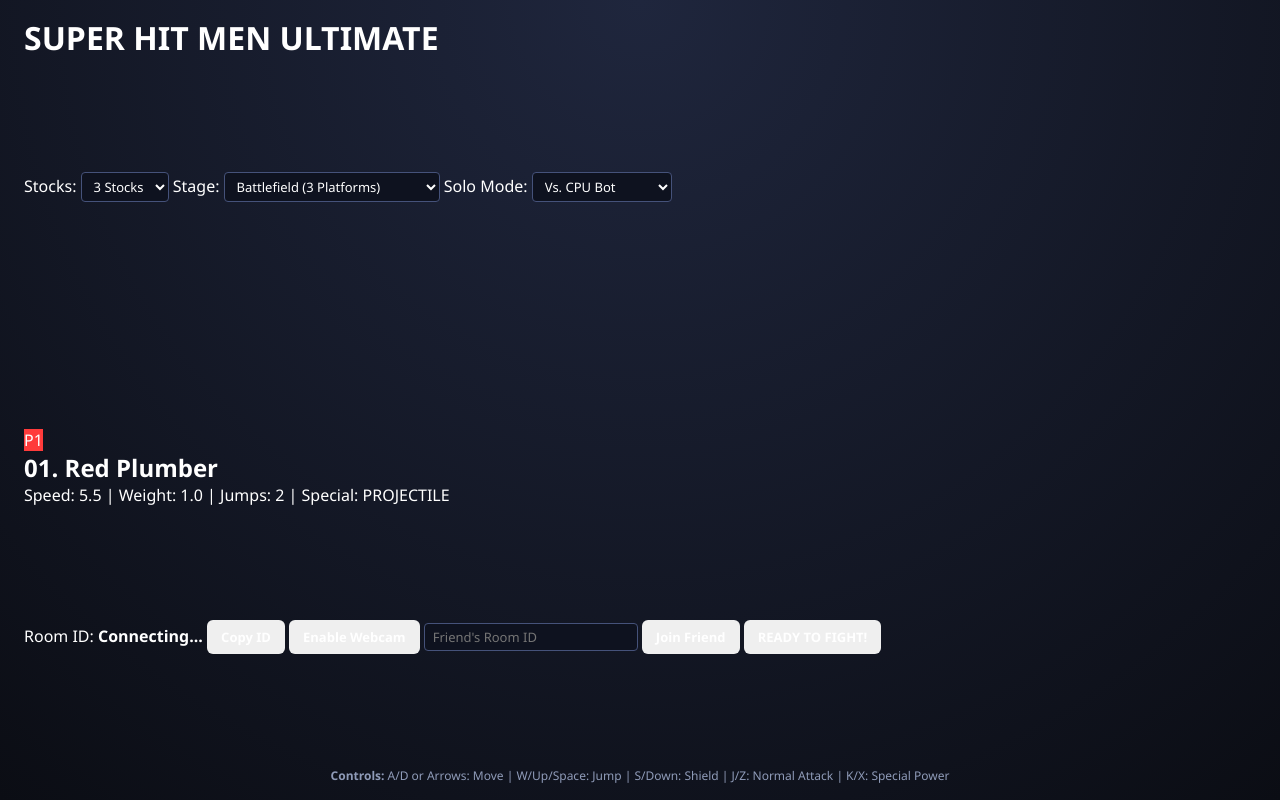
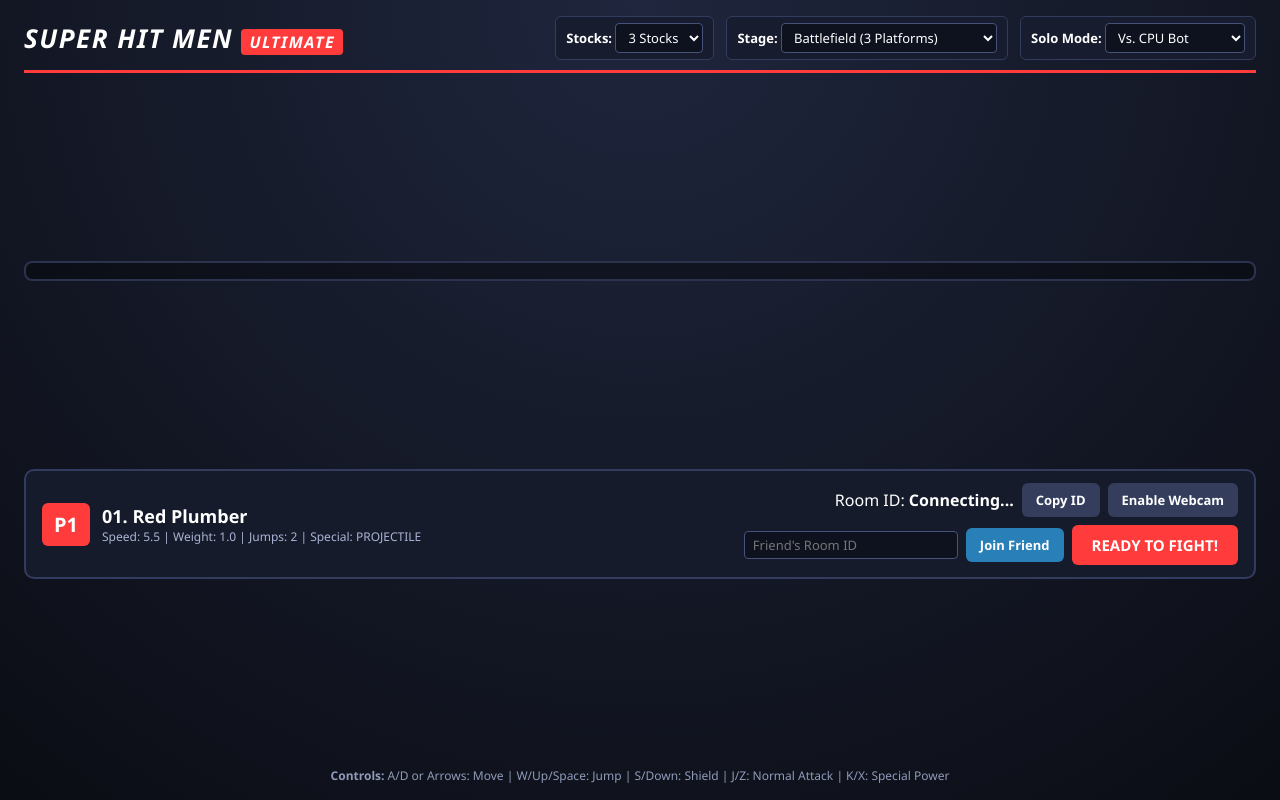
Before and after one commit to RAD3030/Super-Hit-Man, a plain HTML site: page index.html in a window 1280 px wide. Drawn offline with Linux system fonts and the light colour scheme; a script that the page names is missing.

Commit message:
Refactor HTML structure and update classes

```diff
--- a/index.html
+++ b/index.html
@@ -10,9 +10,10 @@
 <body>
   <!-- Character Select & Lobby -->
   <div id="lobby">
-    <h1>SUPER HIT MEN ULTIMATE</h1>
+    <div class="menu-header">
+      <h1>SUPER HIT MEN <span>ULTIMATE</span></h1>
 
-    <div class="match-settings">
+      <div class="rules-bar">
         <label>Stocks:
           <select id="stockSelect">
             <option value="1">1 Stock</option>
@@ -36,22 +37,31 @@
           </select>
         </label>
       </div>
+    </div>
 
-    <div id="rosterGrid"></div>
+    <div id="rosterGrid" class="roster-grid"></div>
 
-    <div class="selected-preview">
-      <span class="p1-badge">P1</span>
+    <div class="bottom-panel">
+      <div class="selected-card">
+        <span class="badge p1-badge">P1</span>
+        <div>
           <h2 id="selectedName">01. Red Plumber</h2>
           <p id="selectedStats">Speed: 5.5 | Weight: 1.0 | Jumps: 2 | Special: PROJECTILE</p>
         </div>
+      </div>
 
-    <div class="multiplayer-bar">
+      <div class="network-controls">
+        <div class="room-box">
           <span>Room ID: <strong id="myId">Connecting...</strong></span>
-      <button id="copyBtn">Copy ID</button>
-      <button id="camBtn">Enable Webcam</button>
+          <button id="copyBtn" class="btn-secondary">Copy ID</button>
+          <button id="camBtn" class="btn-secondary">Enable Webcam</button>
+        </div>
+        <div class="action-box">
           <input id="joinIdInput" type="text" placeholder="Friend's Room ID" />
-      <button id="connectBtn">Join Friend</button>
-      <button id="soloBtn">READY TO FIGHT!</button>
+          <button id="connectBtn" class="btn-blue">Join Friend</button>
+          <button id="soloBtn" class="btn-red">READY TO FIGHT!</button>
+        </div>
+      </div>
     </div>
 
     <p class="controls-hint">
@@ -59,35 +69,39 @@
     </p>
   </div>
 
+  <!-- Top Webcam Feeds -->
+  <div id="camContainer">
+    <div class="cam-box">
+      <video id="localVideo" autoplay muted playsinline></video>
+      <span>P1 (You)</span>
+    </div>
+    <div class="cam-box p2-cam">
+      <video id="remoteVideo" autoplay playsinline></video>
+      <span>P2 (Opponent)</span>
+    </div>
+  </div>
+
   <!-- Game Arena -->
   <canvas id="gameCanvas" width="1000" height="550"></canvas>
 
-  <!-- In-Game HUD & Webcams -->
+  <!-- In-Game Smash HUD -->
   <div id="hud" class="hidden">
-    <div class="cam-box">
-      <span>P1 (You)</span>
-      <video id="localVideo" autoplay muted playsinline></video>
+    <div class="hud-card">
+      <div id="p1NameHud" class="hud-name">P1</div>
+      <div id="p1PercentHud" class="hud-percent">0%</div>
+      <div id="p1StocksHud" class="hud-stocks">●●●</div>
     </div>
-    <div class="hud-card">
-      <span id="p1NameHud">P1</span>
-      <div id="p1PercentHud">0%</div>
-      <div id="p1StocksHud">●●●</div>
-    </div>
-    <div class="hud-card">
-      <span id="p2NameHud">P2</span>
-      <div id="p2PercentHud">0%</div>
-      <div id="p2StocksHud">●●●</div>
-    </div>
-    <div class="cam-box">
-      <span>P2 (Opponent)</span>
-      <video id="remoteVideo" autoplay playsinline></video>
+    <div class="hud-card p2-card">
+      <div id="p2NameHud" class="hud-name">P2</div>
+      <div id="p2PercentHud" class="hud-percent">0%</div>
+      <div id="p2StocksHud" class="hud-stocks">●●●</div>
     </div>
   </div>
 
   <!-- Results Overlay -->
   <div id="resultsScreen" class="hidden">
     <h1 id="winnerText">GAME!</h1>
-    <button id="rematchBtn">Back to Character Select</button>
+    <button id="rematchBtn" class="btn-red">Back to Character Select</button>
   </div>
 
   <script src="fighters.js"></script>
```
Lines whose indentation alone changed are shown as unchanged.
